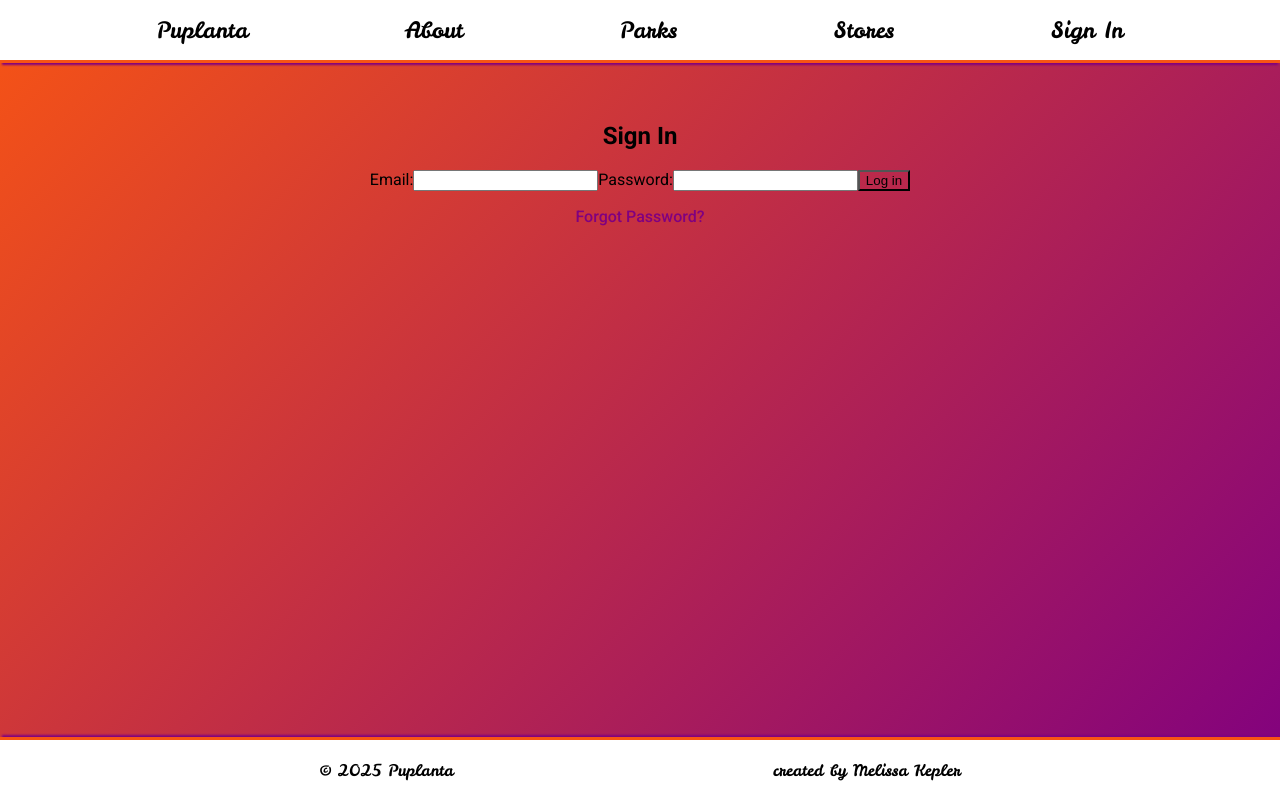
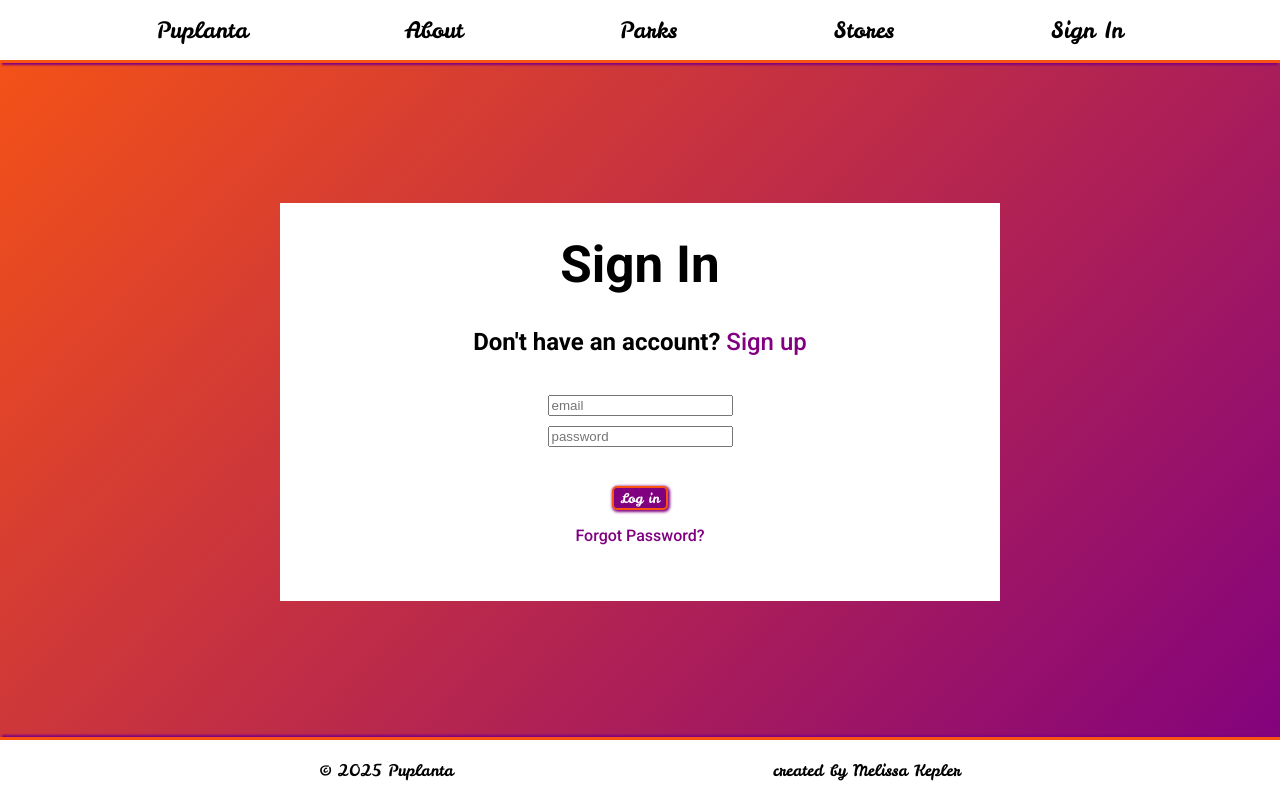
Before and after one commit to mmkepler/puplanta-version4, a React (Vite) app in the folder client/: page /signin in a window 1280 px wide. Built offline with nearby package versions, Linux system fonts and the light colour scheme; no server answers.

Commit message:
feat: forms styles completed

```diff
--- a/client/index.html
+++ b/client/index.html
@@ -2,7 +2,7 @@
 <html lang="en">
   <head>
     <meta charset="UTF-8" />
-    <link rel="icon" href="/puplanta_favicon.svg" type="image/x-icon" />
+    <link rel="icon" href="/favicon_16.svg" type="image/x-icon" />
     <link rel="preconnect" href="https://fonts.googleapis.com">
     <link rel="preconnect" href="https://fonts.gstatic.com" crossorigin>
     <link href="https://fonts.googleapis.com/css2?family=Leckerli+One&family=Roboto+Serif:ital,opsz,wght@0,8..144,100..900;1,8..144,100..900&display=swap" rel="stylesheet">
--- a/client/src/components/SignIn.jsx
+++ b/client/src/components/SignIn.jsx
@@ -30,16 +30,19 @@ export default function SignIn() {
   }
 
   return (
-    <div>
-      <h2>Sign In</h2>
+    <div id="form">
+      <h1>Sign In</h1>
+      <h2>Don't have an account? <Link to="/signup">Sign up</Link></h2>
       <p>{error ? error : ""}</p>
       <form onSubmit={(e) => handleSignIn(e, email, password)}>
-        <label htmlFor="email">Email:</label>
+        <div className="inputs">
         <input type="text" id="email" value={email}
-        onChange={(e) => setEmail(e.target.value)}/>
-        <label htmlFor="password">Password:</label>
+        onChange={(e) => setEmail(e.target.value)} placeholder="email"/>
+        <br/>
         <input type="text" id="password" value={password}
-        onChange={(e) => setPassword(e.target.value)}/>
+        onChange={(e) => setPassword(e.target.value)} placeholder="password"/>
+        </div>
+        <br/>
         <button type="submit">Log in</button>
       </form>
       <p><Link to="/reset-password">Forgot Password?</Link></p>
--- a/client/src/components/SignUp.jsx
+++ b/client/src/components/SignUp.jsx
@@ -33,15 +33,22 @@ export default function SignUp() {
   }
 
   return (
-    <div>
-      <h1>Puplanta</h1>
+    <div id="form">
+      <h1>Create an account</h1>
       <form onSubmit={handleSubmit}>
-        <h2>Sign up</h2>
-        <p>Already have an account? <Link to="/signin">Sign In</Link></p>
+        <h2>Already have an account? <Link to="/signin">Sign In</Link></h2>
+
+        <div className="inputs">
         <input onChange={e => setUsername(e.target.value)} type="text" placeholder="username"/>
+        <br/>
         <input onChange={e => setEmail(e.target.value)} type="email" placeholder="email"/>
+        <br/>
         <input onChange={e => setPassword(e.target.value)} type="password" placeholder="password"/>
+        </div>
+        <br/>
+
         <button type="submit" disabled={loading}>submit</button>
+        <p><Link to="/reset-password">Forgot your password?</Link></p>
         {error && <p>There was an error signing up, please try again</p>}
       </form>
     </div>
--- a/client/src/styles/App.css
+++ b/client/src/styles/App.css
@@ -26,4 +26,31 @@ html {
   width: 100%;
   padding-top: 35px;
   padding-bottom: 35px;
+  display: flex;
+  flex-direction: column;
+  justify-content: center;
+  align-items: center;
 }
+
+#form {
+  background-color: white;
+  padding: 0 40px 40px 40px;
+  width: 50%;
+}
+.inputs {
+  padding-top: 20px;
+  padding-bottom: 10px;
+}
+
+#form input {
+  margin-bottom: 10px;
+}
+
+#form button {
+  font-family: "Leckerli One", serif;
+  background-color: purple;
+  color: white;
+  border-radius: 5px;
+  border: 2px solid var(--dark-orange);
+  box-shadow: 1px 1px 3px 1px purple;
+}
```
